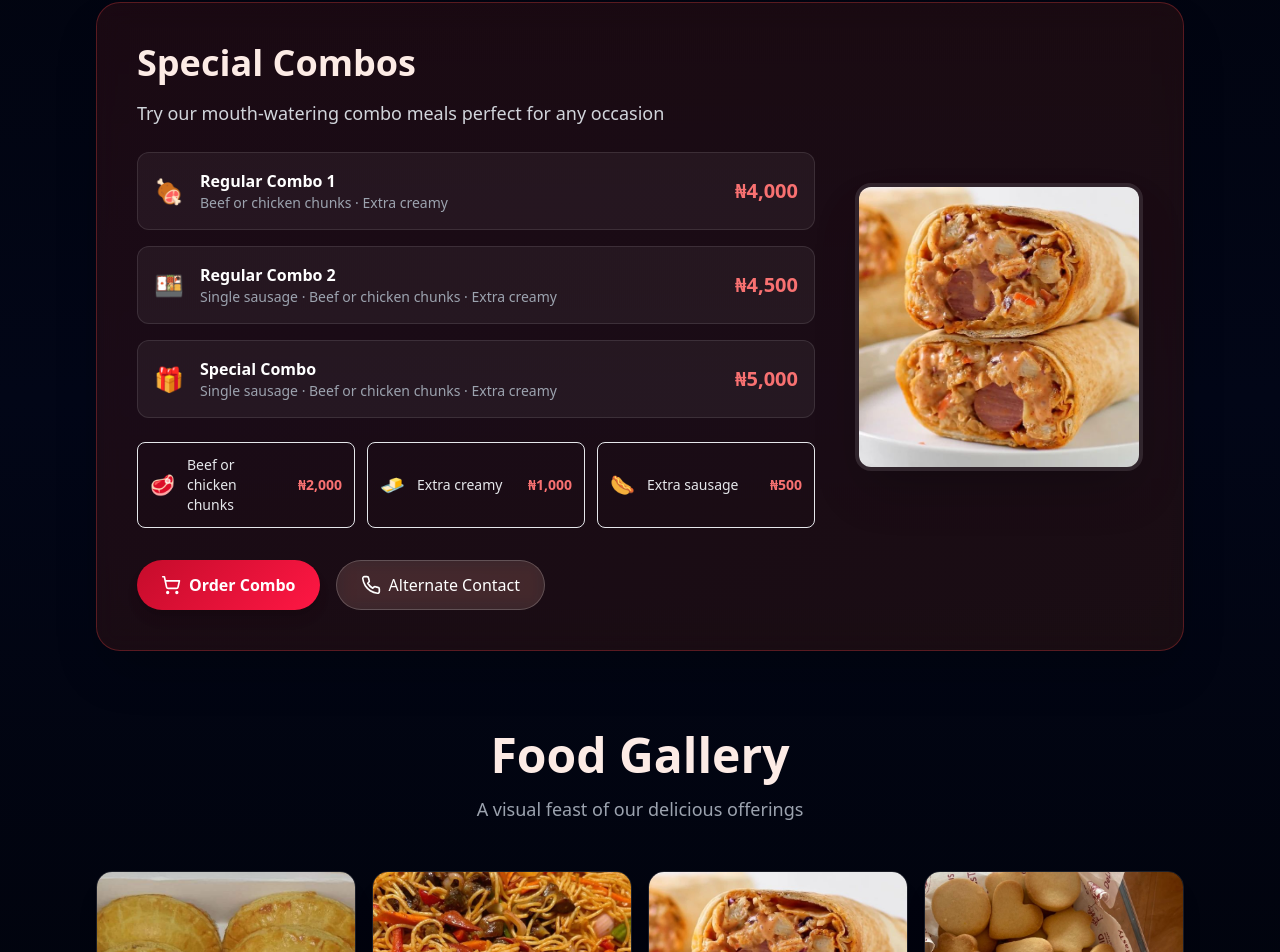
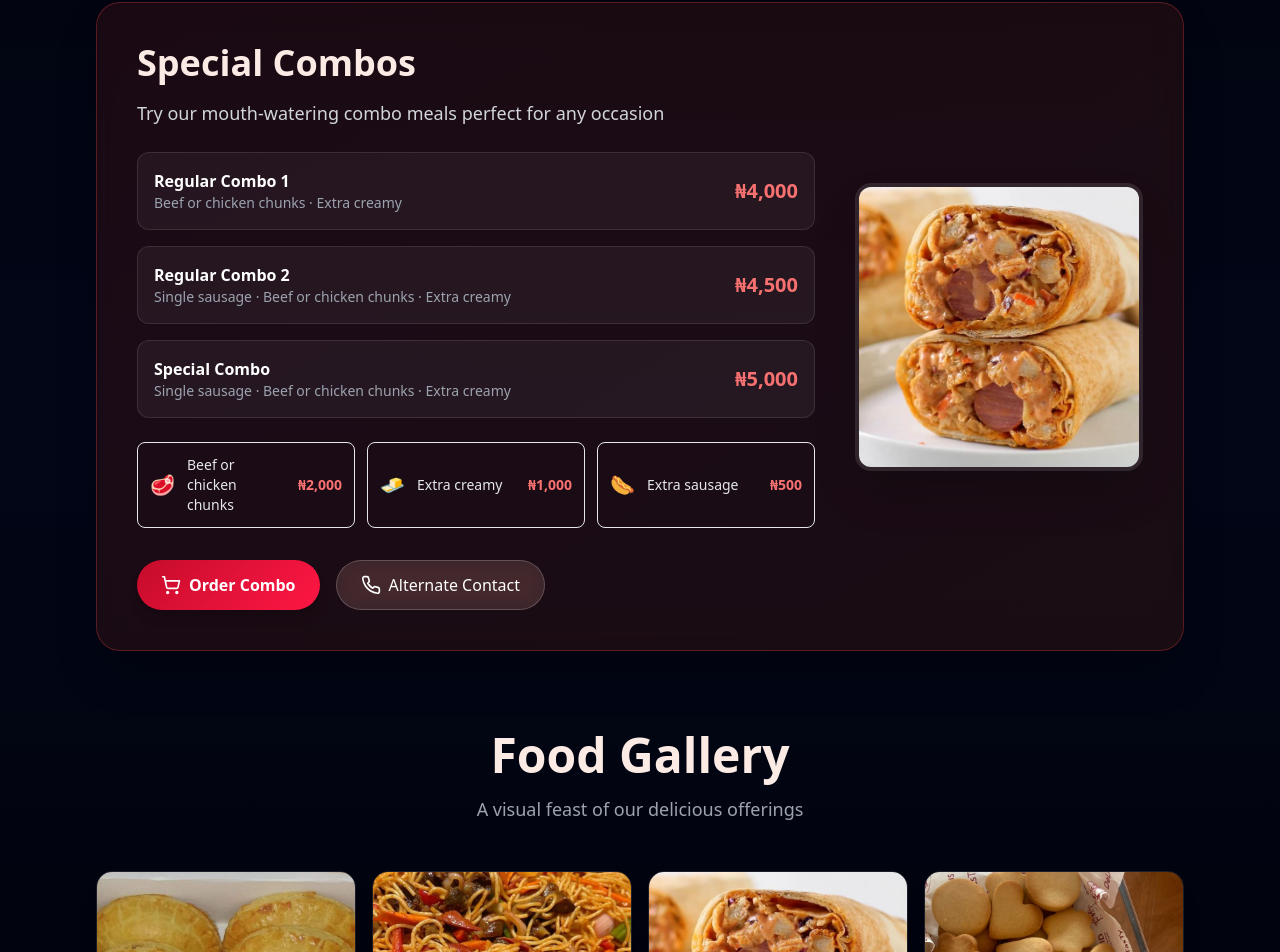
Before and after one commit to cruzlorddy/P-s-tasty-Heaven, a React (Vite) app in the folder project/: page / in a window 1280 px wide. Shown: the part 1848-2800 px from the top of the page. Built offline with nearby package versions, Linux system fonts and the light colour scheme.

Commit message:
remove emoji

```diff
--- a/project/src/ps_tasty_heaven_surprise_site.jsx
+++ b/project/src/ps_tasty_heaven_surprise_site.jsx
@@ -283,7 +283,7 @@ export default function PsTastyHeaven() {
 
                 {/* Shawarma Combos */}
                 <div className="flex items-center gap-4 p-4 bg-white/5 rounded-xl border border-white/10">
-                  <span className="text-2xl">🍖</span>
+                  {/* <span className="text-2xl"></span> */}
                   <div className="flex-1">
                     <h3 className="font-semibold text-white">Regular Combo 1</h3>
                     <p className="text-sm text-gray-400">Beef or chicken chunks · Extra creamy</p>
@@ -292,7 +292,7 @@ export default function PsTastyHeaven() {
                 </div>
 
                 <div className="flex items-center gap-4 p-4 bg-white/5 rounded-xl border border-white/10">
-                  <span className="text-2xl">🍱</span>
+                  {/* <span className="text-2xl">🍱</span> */}
                   <div className="flex-1">
                     <h3 className="font-semibold text-white">Regular Combo 2</h3>
                     <p className="text-sm text-gray-400">Single sausage · Beef or chicken chunks · Extra creamy</p>
@@ -301,7 +301,7 @@ export default function PsTastyHeaven() {
                 </div>
 
                 <div className="flex items-center gap-4 p-4 bg-white/5 rounded-xl border border-white/10">
-                  <span className="text-2xl">🎁</span>
+                  {/* <span className="text-2xl"></span> */}
                   <div className="flex-1">
                     <h3 className="font-semibold text-white">Special Combo</h3>
                     <p className="text-sm text-gray-400">Single sausage · Beef or chicken chunks · Extra creamy</p>
```
